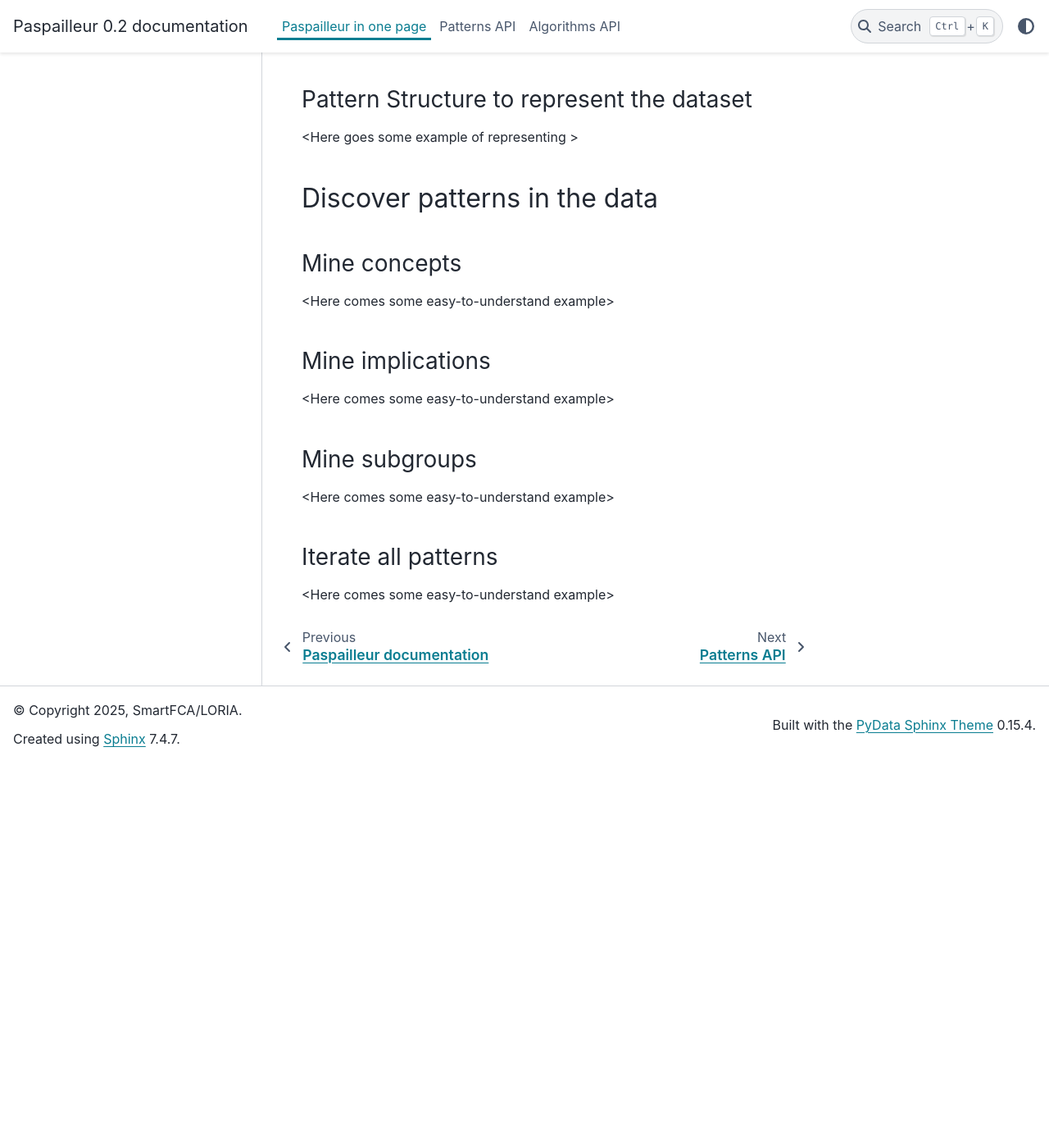
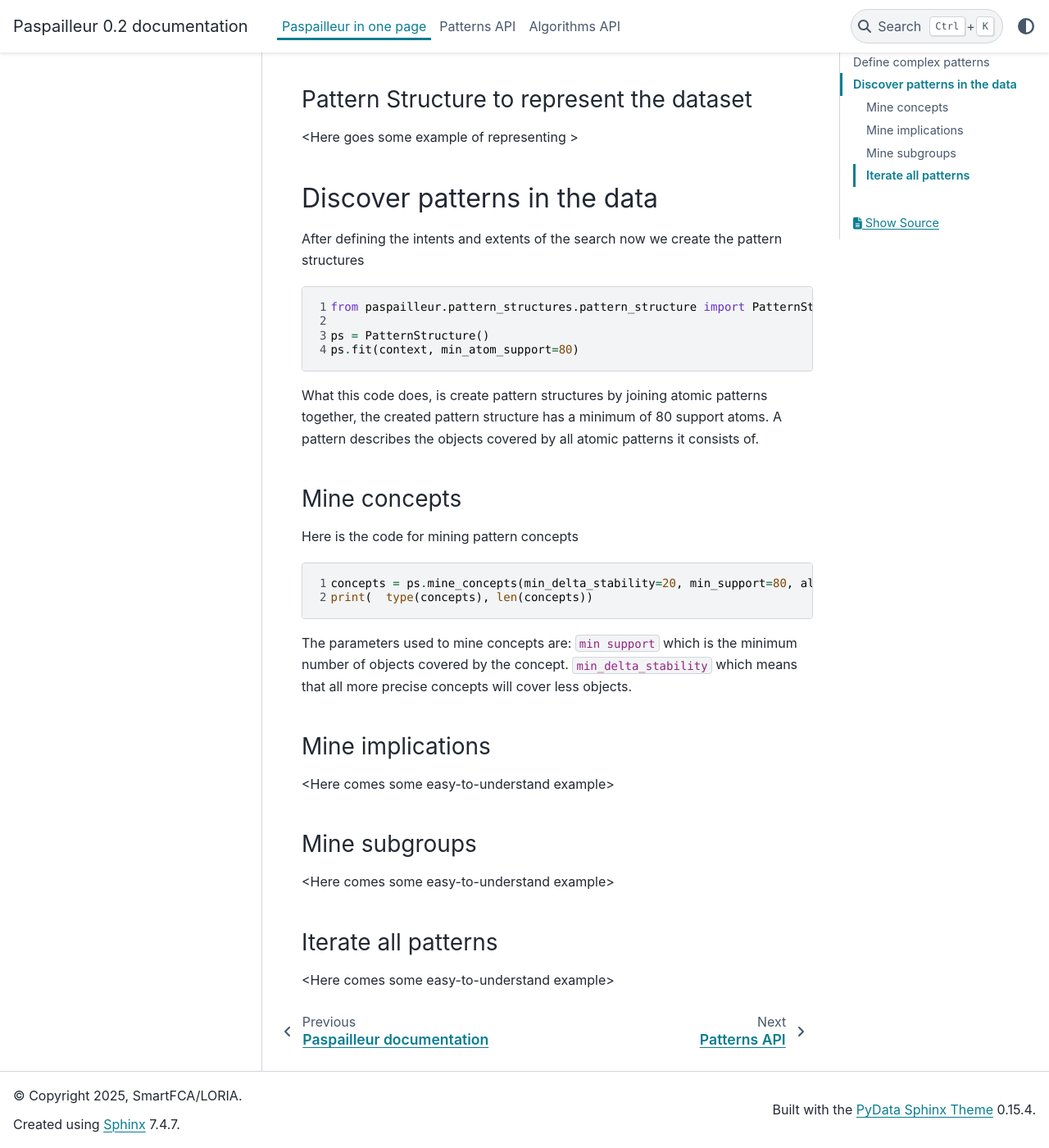
Before and after one commit to smartFCA/paspailleur, a Sphinx documentation site: the page built from docs/source/usage.rst, in a window 1280 px wide and 1400 px high, scrolled down 622 px. Shown: the whole window at 82% size. Built offline with Sphinx 7.4.7 and the PyData theme 0.15.4, drawn with Linux system fonts in a browser that asks for light colours; before the commit the page ends 1552 px from its top, so only the background shows below that.

Commit message:
This is the second branch of the usage file focusing on the patterns in data

```diff
--- a/docs/source/usage.rst
+++ b/docs/source/usage.rst
@@ -32,10 +32,33 @@
 Discover patterns in the data
 -----------------------------
 
+After defining the intents and extents of the search now we create the pattern structures
+
+.. code-block:: python
+   :linenos:
+
+   from paspailleur.pattern_structures.pattern_structure import PatternStructure
+
+   ps = PatternStructure()
+   ps.fit(context, min_atom_support=80)
+
+What this code does, is create pattern structures by joining atomic patterns together, the created pattern structure has a minimum of 80 support atoms.
+A pattern describes the objects covered by all atomic patterns it consists of.
+
 Mine concepts
 .............
 
-<Here comes some easy-to-understand example>
+Here is the code for mining pattern concepts
+
+.. code-block:: python
+   :linenos:
+
+   concepts = ps.mine_concepts(min_delta_stability=20, min_support=80, algorithm='gSofia', use_tqdm=True)
+   print(  type(concepts), len(concepts))
+
+The parameters used to mine concepts are:
+``min support`` which is the minimum number of objects covered by the concept.
+``min_delta_stability`` which means that all more precise concepts will cover less objects.
 
 Mine implications
 .................
```
